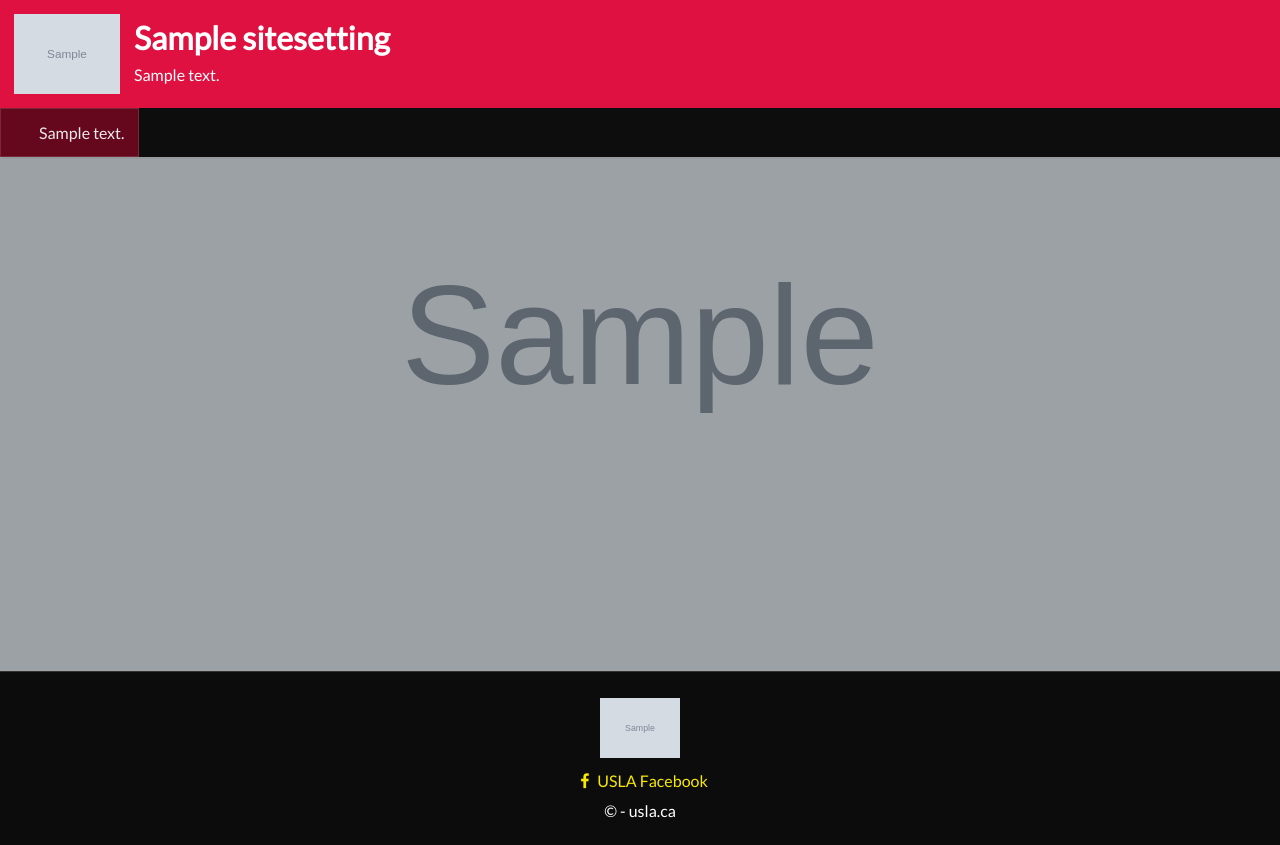
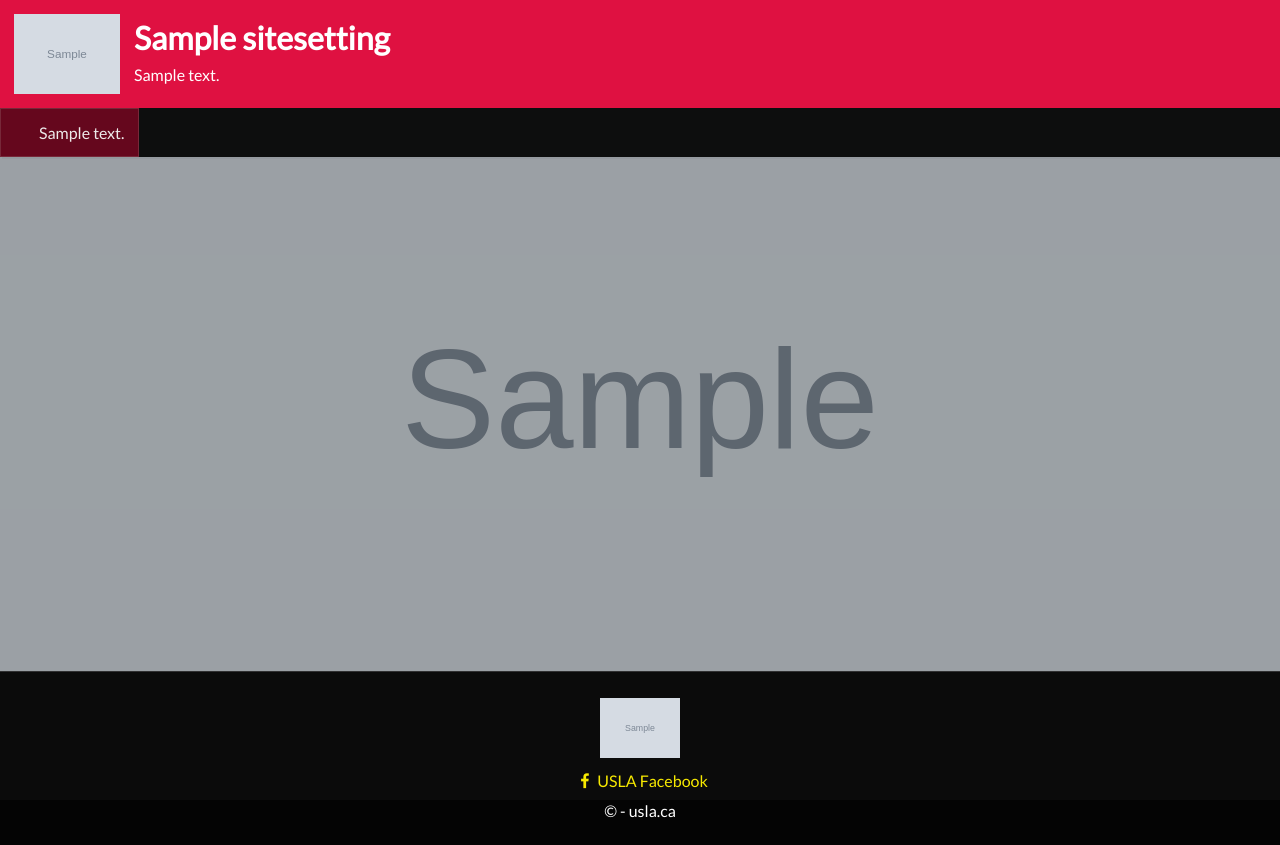
Before and after one commit to virsunen/usla2018, a Django app: a page that uses app/templates/app/layout.html in a window 1280 px wide. Run offline with Django 3.2, Linux system fonts and the light colour scheme; tables that the repository leaves empty hold one stand-in row (values such as "Sample post"); grey boxes marked "Sample" are stand-in pictures; parts of the project's set-up code (start-up, migrations or seed data) failed here and were passed over; some libraries are stand-ins or nearby versions.

Commit message:
Background fade in

```diff
--- a/app/static/app/content/site.css
+++ b/app/static/app/content/site.css
@@ -100,7 +100,7 @@
     margin: 0;
     width: 100%;
     height: 100%;
-    background-color: white;
+    background-color: rgba(5, 5, 5, 0.97);
     font-family: 'Lato', sans-serif;
 }
 
@@ -1175,6 +1175,19 @@
     bottom: 0;
     left: 0;
 }
+.background_img img {
+    position: fixed;
+    z-index: -1;
+    top: 0;
+    left: 0;
+    opacity: 0;
+    bottom: 0;
+    right: 0;
+    max-width: 100%;
+    max-height: 100%;
+    min-width: 100%;
+    min-height: 100%;
+}
 
 
 
@@ -1321,6 +1334,7 @@
 
     .html_content {
         width: 96%;
+        z-index: 1;
     }
 
     .page_body {
--- a/app/static/app/scripts/usla.js
+++ b/app/static/app/scripts/usla.js
@@ -24,6 +24,9 @@
 $(window).load(function () {
     handle_events_top();
 
+    $(".background_img img").fadeTo(2000, 1.0, function () {
+        // Animation complete.
+    });
 
 });
 
--- a/app/templates/app/layout.html
+++ b/app/templates/app/layout.html
@@ -14,11 +14,15 @@
 </head>
 
 <body>
+
     <div class="overlay_img_container" style="display:none;">
         <h1><a href="#" class="overlay_img_btn"><i class="fa fa-close"></i></a></h1>
         <img class="overlay_img" src="" />
     </div>
-    <div class="container" style="background: url({{ page.image.url }}) no-repeat center center fixed; background-size: cover;">
+    <div class="background_img">
+        <img src="{{ page.image.url }}" />
+    </div>
+    <div class="container">
 
         <div class="header">
             {% if user.is_authenticated %}
```
